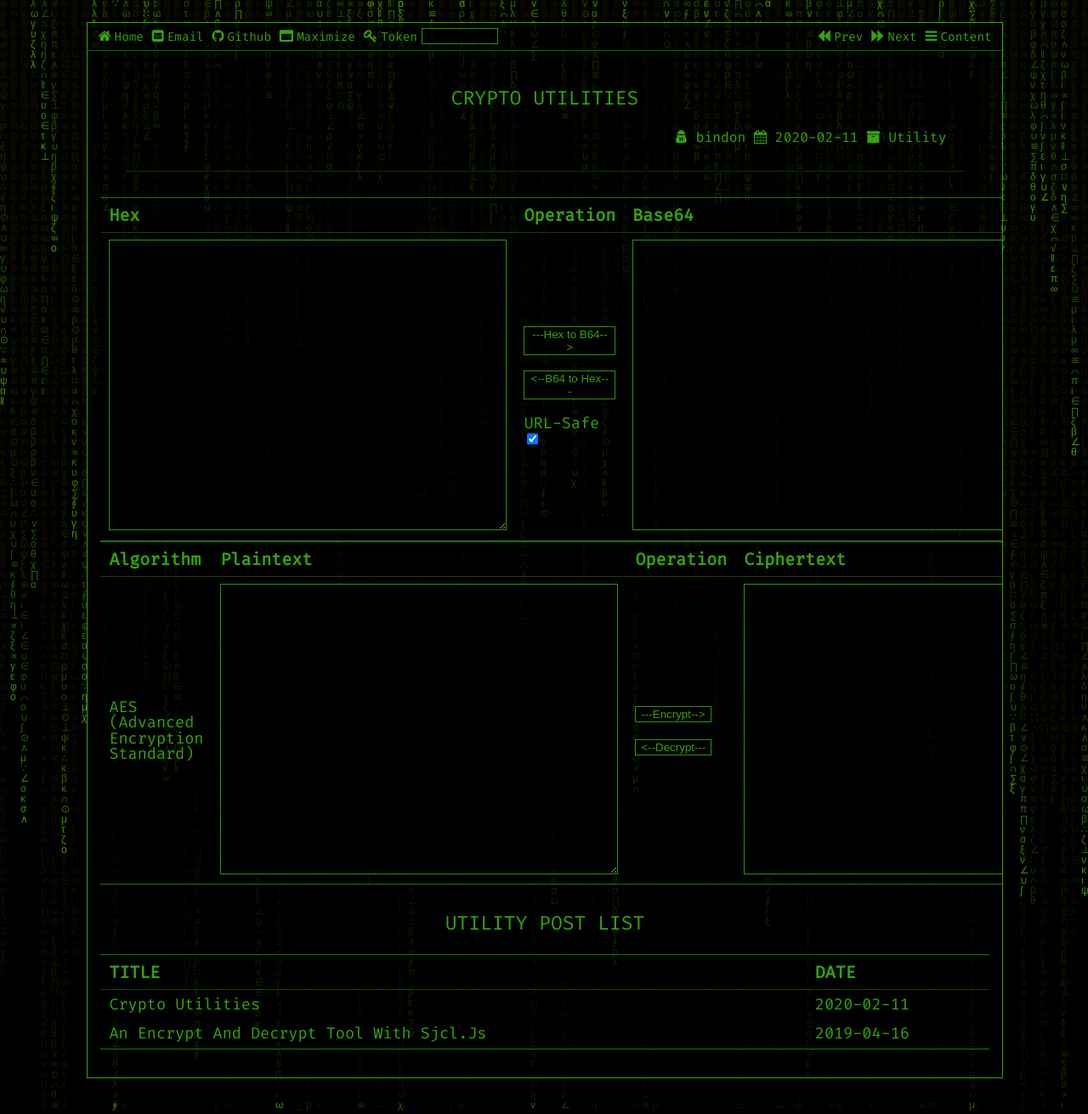
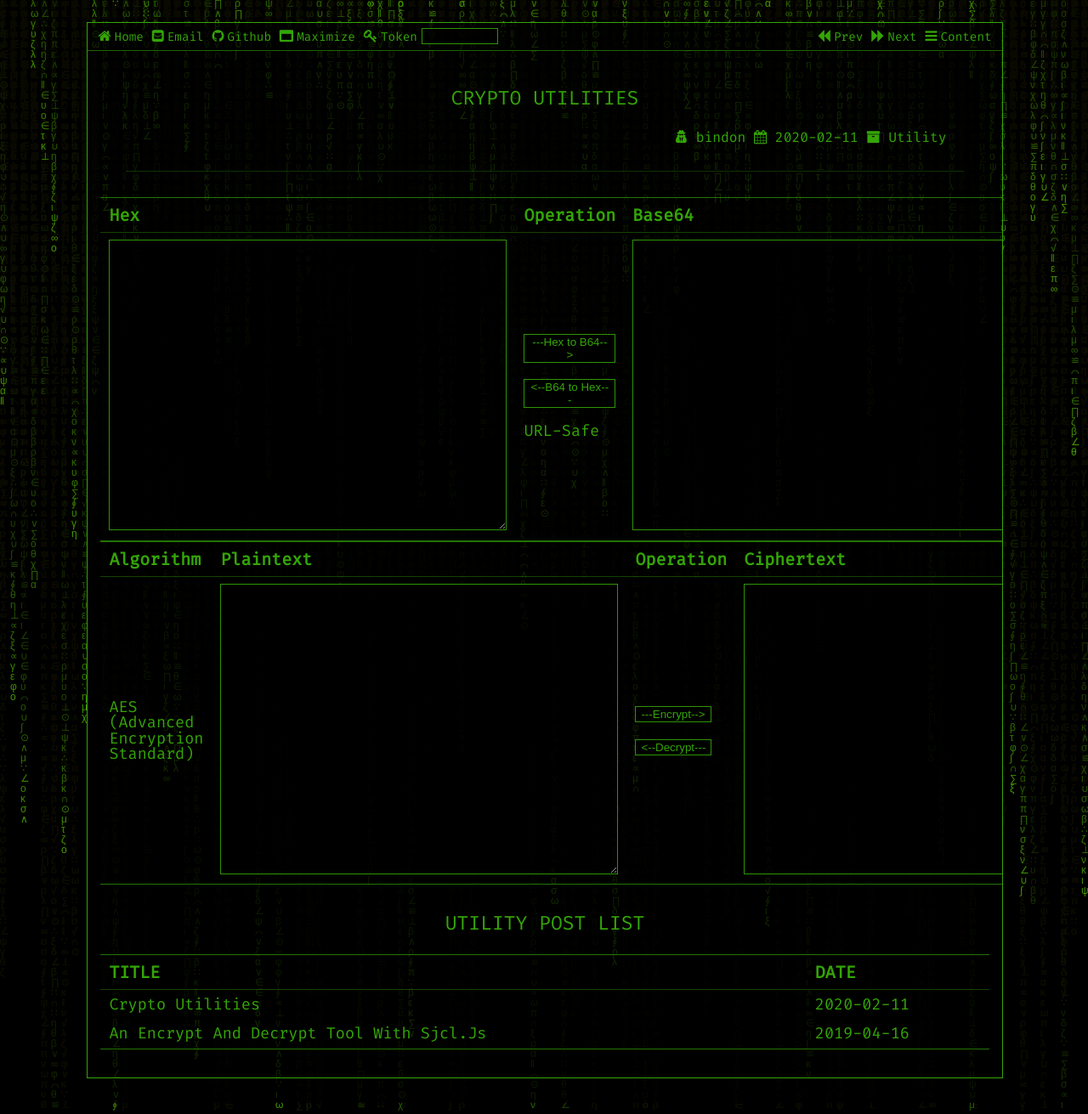
Before and after one commit to bindon/bindon.github.io, a Jekyll site: the page built from _posts/Utility/2020-02-11-crypto.html, in a window 1280 px wide. Shown: the whole page at 85% size. Built offline with Jekyll 4.4.1, drawn with Linux system fonts in a browser that asks for light colours.

Commit message:
Test css

```diff
--- a/assets/css/main.scss
+++ b/assets/css/main.scss
@@ -353,53 +353,37 @@
     color: $color-primary;
   }
   [type="radio"]:checked,
-  [type="radio"]:not(:checked) {
-      display: none;
+  [type="checkbox"]:checked,
+  [type="radio"]:not(:checked),
+  [type="checkbox"]:not(:checked)
+  {
+      opacity: 0;
+      position: fixed;
+      width: 0;
   }
 
   [type="radio"]:checked + label,
+  [type="checkbox"]:checked + label,
   [type="radio"]:not(:checked) + label
+  [type="checkbox"]:not(:checked) + label
   {
-      position: relative;
-      padding-left: 25px;
-      cursor: pointer;
+      display: inline-block;
+      background-color: $color-postbg;
+      padding: 10px 20px;
+      border: 1px solid $color-primary;
+      border-radius: 4px;
   }
 
-  [type="radio"]:checked + label:before,
-  [type="radio"]:not(:checked) + label:before {
-      content: '';
-      position: absolute;
-      left: 0;
-      top: 0;
-      width: 18px;
-      height: 18px;
-      border: 1px solid rgba(52,165,7,0.9);
-      border-radius: 100%;
-      background: rgba(0,0,0,0.7);
+  [type="radio"]:hover + label {
+    background-color:#dfd;
+    border-color: $color-primary;
   }
-  [type="radio"]:checked + label:after,
-  [type="radio"]:not(:checked) + label:after {
-      content: '';
-      width: 12px;
-      height: 12px;
-      background: rgba(52,165,7,0.9);
-      position: absolute;
-      top: 4px;
-      left: 4px;
-      border-radius: 100%;
-      -webkit-transition: all 0.2s ease;
-      transition: all 0.2s ease;
+
+  [type="radio"]:checked + label {
+      background-color:#bfb;
+      border-color: $color-primary;
   }
-  [type="radio"]:not(:checked) + label:after {
-      opacity: 0;
-      -webkit-transform: scale(0);
-      transform: scale(0);
-  }
-  [type="radio"]:checked + label:after {
-      opacity: 1;
-      -webkit-transform: scale(1);
-      transform: scale(1);
-  }
+
 // links
   a {
     color: $color-primary;
```
